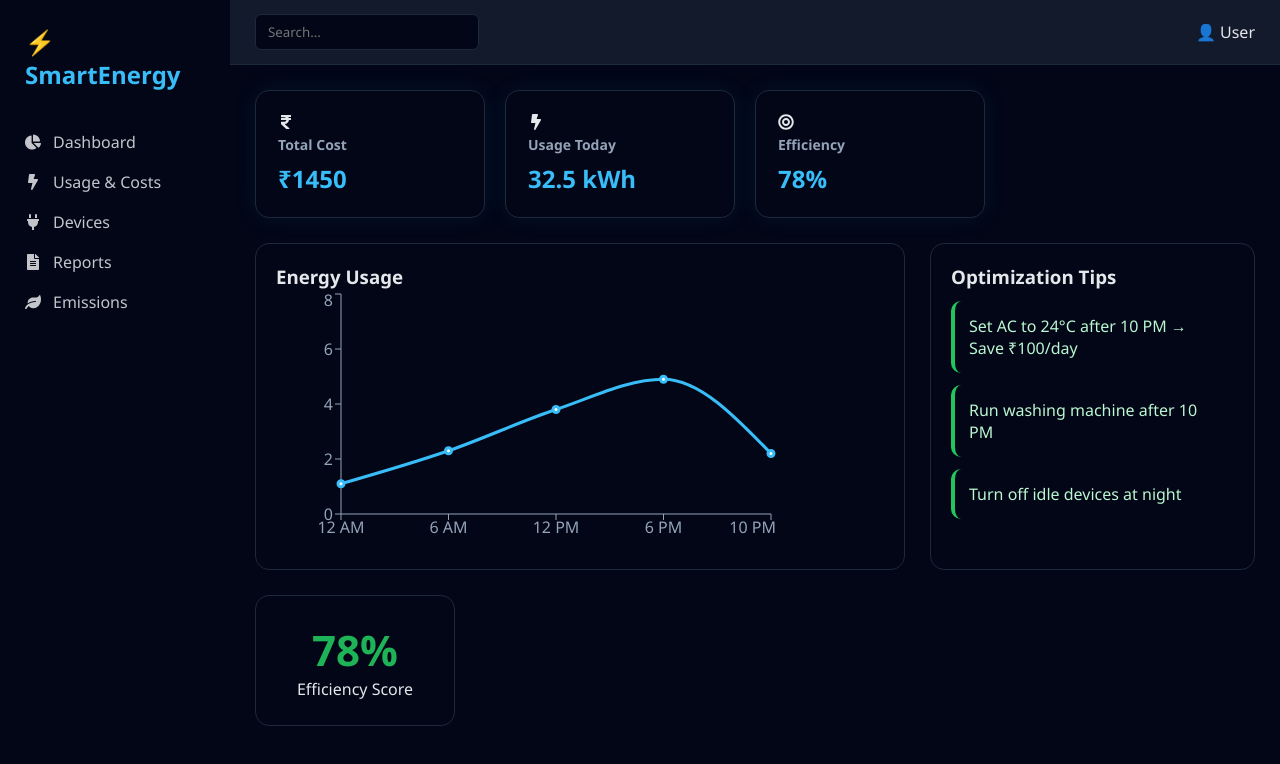
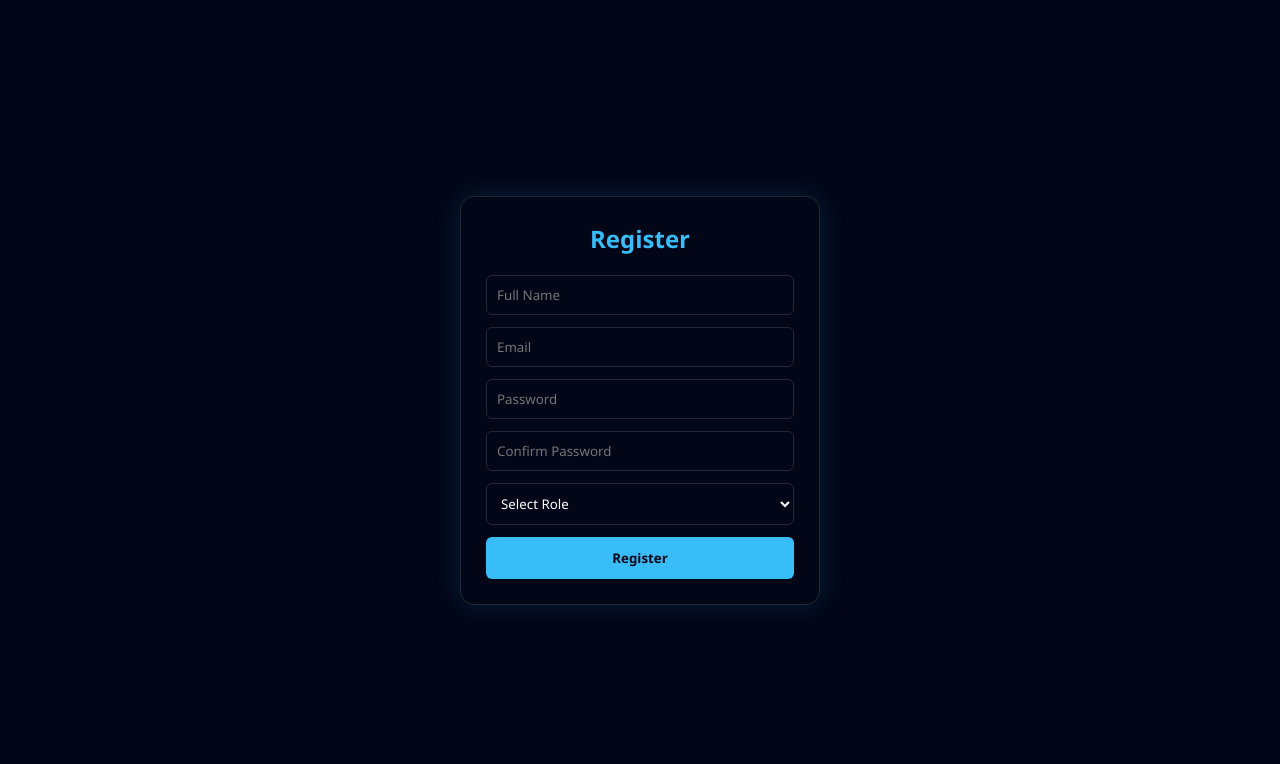
Before and after one commit to Vaisujaiswal/webApp, a React (Create React App) app in the folder frontend/: page / in a window 1280 px wide. Shown: the top 764 px of the page. Built offline with nearby package versions, Linux system fonts and the light colour scheme.

Commit message:
register page

```diff
--- a/frontend/src/App.js
+++ b/frontend/src/App.js
@@ -1,7 +1,9 @@
 import Dashboard from "./pages/Dashboard";
+import Register from "./pages/Register";
 
 function App() {
-  return <Dashboard />;
+  // return <Dashboard />;
+  return <Register />;
 }
 
 export default App;
--- a/frontend/src/pages/Register.jsx
+++ b/frontend/src/pages/Register.jsx
@@ -0,0 +1,105 @@
+import { useState } from "react";
+import "../styles/auth.css";
+
+function Register() {
+  const [role, setRole] = useState("");
+  const [form, setForm] = useState({});
+  const [error, setError] = useState("");
+
+  const handleChange = (e) => {
+    setForm({ ...form, [e.target.name]: e.target.value });
+  };
+
+  const handleSubmit = (e) => {
+    e.preventDefault();
+
+    if (!form.name || !form.email || !form.password || !form.confirmPassword || !role) {
+      setError("Please fill all required fields");
+      return;
+    }
+
+    if (form.password !== form.confirmPassword) {
+      setError("Passwords do not match");
+      return;
+    }
+
+    const userData = { ...form, role };
+    localStorage.setItem("user", JSON.stringify(userData));
+
+    alert("Registration Successful!");
+    console.log("Saved User:", userData);
+  };
+
+  return (
+    <div className="auth-container">
+      <form className="auth-card" onSubmit={handleSubmit}>
+        <h2>Register</h2>
+
+        {error && <p className="error">{error}</p>}
+
+        {/* COMMON FIELDS */}
+        <input name="name" placeholder="Full Name" onChange={handleChange} />
+        <input name="email" placeholder="Email" onChange={handleChange} />
+        <input type="password" name="password" placeholder="Password" onChange={handleChange} />
+        <input type="password" name="confirmPassword" placeholder="Confirm Password" onChange={handleChange} />
+
+        {/* ROLE SELECTION */}
+        <select onChange={(e) => setRole(e.target.value)}>
+          <option value="">Select Role</option>
+          <option value="home">Home User</option>
+          <option value="industry">Industry User</option>
+          <option value="discom">DISCOM / Admin</option>
+        </select>
+
+        {/* HOME USER FIELDS */}
+        {role === "home" && (
+          <>
+            <input name="city" placeholder="City" onChange={handleChange} />
+            <select name="houseType" onChange={handleChange}>
+              <option value="">House Type</option>
+              <option value="flat">Flat</option>
+              <option value="independent">Independent</option>
+            </select>
+            <input name="monthlyUnits" placeholder="Avg Monthly Units (optional)" onChange={handleChange} />
+            <select name="provider" onChange={handleChange}>
+              <option value="">Electricity Provider</option>
+              <option value="Tata">Tata Power</option>
+              <option value="Adani">Adani</option>
+              <option value="BEST">BEST</option>
+            </select>
+          </>
+        )}
+
+        {/* INDUSTRY USER FIELDS */}
+        {role === "industry" && (
+          <>
+            <input name="industryName" placeholder="Industry Name" onChange={handleChange} />
+            <select name="industryType" onChange={handleChange}>
+              <option value="">Industry Type</option>
+              <option value="Manufacturing">Manufacturing</option>
+              <option value="IT">IT</option>
+              <option value="Textile">Textile</option>
+            </select>
+            <input name="shifts" placeholder="Operating Hours / Shifts" onChange={handleChange} />
+            <input name="monthlyUnits" placeholder="Approx Monthly Units" onChange={handleChange} />
+            <input name="city" placeholder="City / Industrial Area" onChange={handleChange} />
+          </>
+        )}
+
+        {/* DISCOM / ADMIN FIELDS */}
+        {role === "discom" && (
+          <>
+            <input name="orgName" placeholder="Organization Name" onChange={handleChange} />
+            <input name="designation" placeholder="Designation" onChange={handleChange} />
+            <input name="region" placeholder="Region / City" onChange={handleChange} />
+            <input name="accessCode" placeholder="Admin Access Code" onChange={handleChange} />
+          </>
+        )}
+
+        <button type="submit">Register</button>
+      </form>
+    </div>
+  );
+}
+
+export default Register;
--- /dev/null
+++ b/frontend/src/styles/auth.css
@@ -0,0 +1,54 @@
+.auth-container {
+  min-height: 100vh;
+  display: flex;
+  justify-content: center;
+  align-items: center;
+  background: #020617;
+}
+
+.auth-card {
+  width: 360px;
+  background: #020617;
+  border: 1px solid #1e293b;
+  padding: 25px;
+  border-radius: 14px;
+  box-shadow: 0 0 30px rgba(56, 189, 248, 0.15);
+}
+
+.auth-card h2 {
+  text-align: center;
+  margin-bottom: 20px;
+  color: #38bdf8;
+}
+
+.auth-card input,
+.auth-card select {
+  width: 100%;
+  margin-bottom: 12px;
+  padding: 10px;
+  border-radius: 6px;
+  border: 1px solid #1e293b;
+  background: #020617;
+  color: white;
+}
+
+.auth-card button {
+  width: 100%;
+  padding: 12px;
+  background: #38bdf8;
+  color: #020617;
+  border: none;
+  border-radius: 6px;
+  font-weight: bold;
+  cursor: pointer;
+}
+
+.auth-card button:hover {
+  background: #0ea5e9;
+}
+
+.error {
+  color: #f87171;
+  font-size: 14px;
+  margin-bottom: 10px;
+}
```
Also changed, not shown: frontend/src/pages/Login.jsx (added).
